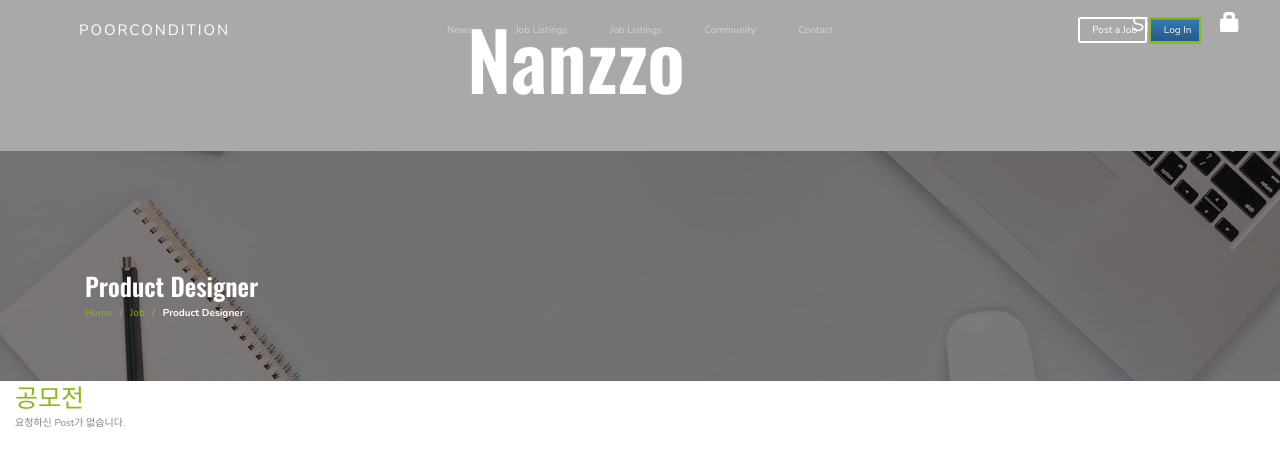
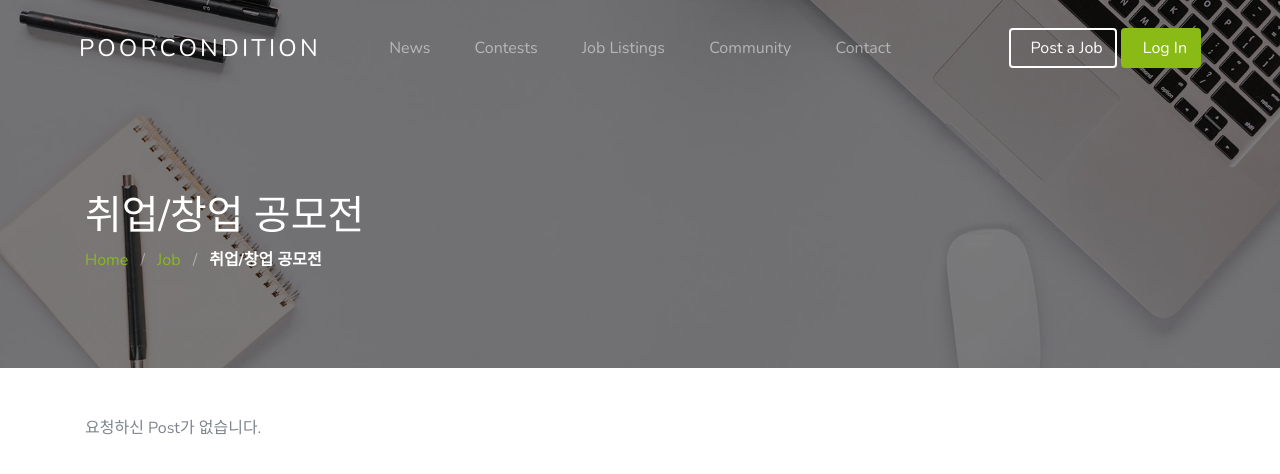
Before and after one commit to Poor-Condition/IT_Tech_Board_Multicampus, a Django app: page /contest/contest_job/ in a window 1280 px wide. Shown: the top 474 px of the page. Run offline with Django 3.2, Linux system fonts and the light colour scheme; data that the repository does not hold is empty; some libraries are stand-ins or nearby versions; some web fonts are replaced.

Commit message:
basic bootstrap template

```diff
--- a/django_src/blog/static/css/blog.css
+++ /dev/null
@@ -1,56 +0,0 @@
-.page_header{
-    background-color: darkgray;
-    margin-top: 0px;
-    padding: 10px 20px 40px 20px;
-}
-
-.page_header h1, .page_header h1 a, .page_header h1 a:visited, .page_header h1 a:active{
-    color: #ffffff;
-    font-size: 60pt;
-    text-decoration: unset;
-    font-weight: bold;
-    font: bold;
-    text-align: center;
-}
-
-h1, h2, h3, h4{
-    font-family: "Oswald";
-    font-weight: bold;
-}
-
-.content{
-    margin-left: 15px;
-}
-
-.post{
-    margin-bottom: 40px;
-}
-
-.date{
-    color: #828282;
-    font-size: 15px;
-}
-
-.post-form textarea, .post-form input{
-    width:100%;
-}
-
-.top-menu, .top-menu:hover, .top-menu:visited{
-    color: white;
-    font-size: 15pt;
-    margin-right: 20px;
-    float: right;
-}
-
-.save{
-    float: right;
-}
-
-input.btn{
-    float: right;
-    margin-right: 60px;
-}
-
-.comment{
-    margin: 20px 0px 20px 20px;
-}
--- a/django_src/blog/static/css/style.css
+++ b/django_src/blog/static/css/style.css
@@ -1,4 +1,68 @@
 @import url("https://fonts.googleapis.com/css?family=Nunito:200,300,400,700");
+
+@font-face{
+  font-family: 'icomoon';
+  src: local('icomoon'),
+       url('../static/fonts/icomoon/fonts/icomoon.ttf') format("truetype");
+}
+
+.page_header{
+    background-color: darkgray;
+    margin-top: 0px;
+    padding: 10px 20px 40px 20px;
+}
+
+.page_header h1, .page_header h1 a, .page_header h1 a:visited, .page_header h1 a:active{
+    color: #ffffff;
+    font-size: 60pt;
+    text-decoration: unset;
+    font-weight: bold;
+    font: bold;
+    text-align: center;
+}
+
+.content{
+    margin-left: 15px;
+}
+
+.post{
+    margin-bottom: 40px;
+}
+
+.date{
+    color: #828282;
+    font-size: 15px;
+}
+
+.post-form textarea, .post-form input{
+    width:100%;
+}
+
+.top-menu, .top-menu:hover, .top-menu:visited{
+    color: white;
+    font-size: 15pt;
+    margin-right: 20px;
+    float: right;
+}
+
+.save{
+    float: right;
+}
+
+input.btn{
+    float: right;
+    margin-right: 60px;
+}
+
+.comment{
+    margin: 20px 0px 20px 20px;
+}
+
+.news-image{
+
+}
+
+/* 여기서부터 부트스트랩 */
 .site-navbar {
   margin-bottom: 0px;
   z-index: 1999;
--- a/django_src/blog/templates/blog/base.html
+++ b/django_src/blog/templates/blog/base.html
@@ -5,14 +5,9 @@
 <head>
     <meta charset="UTF-8">
     <title>Django Blog</title>
-    <!-- Latest compiled and minified CSS -->
-    <link rel="stylesheet" href="https://stackpath.bootstrapcdn.com/bootstrap/3.4.1/css/bootstrap.min.css" integrity="sha384-HSMxcRTRxnN+Bdg0JdbxYKrThecOKuH5zCYotlSAcp1+c8xmyTe9GYg1l9a69psu" crossorigin="anonymous">
-    <!-- Optional theme -->
-    <link rel="stylesheet" href="https://stackpath.bootstrapcdn.com/bootstrap/3.4.1/css/bootstrap-theme.min.css" integrity="sha384-6pzBo3FDv/PJ8r2KRkGHifhEocL+1X2rVCTTkUfGk7/0pbek5mMa1upzvWbrUbOZ" crossorigin="anonymous">
     <!-- Google Font -->
     <link rel="stylesheet" href="https://fonts.googleapis.com/css2?family=Oswald:wght@600&display=swap" type="text/css">
     <!-- 개발자 정의 css -->
-    <link rel="stylesheet" href="{% static 'css/blog.css' %}">
     <link rel="stylesheet" href="{% static 'css/style.css' %}">
     <link rel="stylesheet" href="{% static 'css/bootstrap-select.min.css' %}">
     <link rel="stylesheet" href="{% static 'css/custom-bs.css' %}">
@@ -24,20 +19,6 @@
 
 <body>
 <div class="site-wrap">
-    <div class="page_header">
-        {% if user.is_authenticated %}
-            <p class="top-menu"><a href="{% url 'logout' %}?next={{request.path}}">
-                <span class="glyphicon glyphicon-log-out"></span></a></p>
-        {% endif %}
-
-        {% if not user.is_authenticated %}
-             <a href="{% url 'login' %}" class="top-menu">
-             <span class="glyphicon glyphicon-lock"></span></a>
-             <a href="{% url 'register' %}" class="top-menu">Sign up</a>
-         {% endif %}
-            <h1><a href="/">Nanzzo</a></h1>
-    </div>
-
     <!-- NAVBAR -->
     <header class="site-navbar mt-3">
       <div class="container-fluid">
@@ -55,7 +36,7 @@
                 </ul>
               </li>
               <li class="has-children">
-                <a href="{% url 'contest_list' %}">Job Listings</a>
+                <a href="{% url 'contest_list' %}">Contests</a>
                 <ul class="dropdown">
                   <li><a href="{% url 'contest_game_list' %}">게임 공모전</a></li>
                   <li><a href="{% url 'contest_science_list' %}">과학 공모전</a></li>
@@ -78,12 +59,18 @@
                 </ul>
               </li>
               <li><a href="contact.html">Contact</a></li>
-              <li class="d-lg-none"><a href="post-job.html"><span class="mr-2">+</span> Post a Job</a></li>
-              <li class="d-lg-none"><a href="login.html">Log In</a></li>
+              {% if user.is_authenticated %}
+                <li class="d-lg-none"><a href="{% url 'logout' %}?next={{request.path}}" class="btn btn-outline-white border-width-2 d-none d-lg-inline-block"><span class="mr-2 icon-add"></span>Sign Out</a></li>
+              {% endif %}
+
+              {% if not user.is_authenticated %}
+                <li class="d-lg-none"><a href="{% url 'register' %}" class="btn btn-outline-white border-width-2 d-none d-lg-inline-block"><span class="mr-2 icon-add"></span>Sign Up</a></li>
+                <li class="d-lg-none"><a href="{% url 'login' %}" class="btn btn-primary border-width-2 d-none d-lg-inline-block"><span class="mr-2 icon-lock_outline"></span>Log In</a></li>
+              {% endif %}
             </ul>
           </nav>
 
-          <div class="right-cta-menu text-right d-flex aligin-items-center col-6">
+          <div class="right-cta-menu text-right d-flex align-items-center col-6">
             <div class="ml-auto">
               <a href="post-job.html" class="btn btn-outline-white border-width-2 d-none d-lg-inline-block"><span class="mr-2 icon-add"></span>Post a Job</a>
               <a href="login.html" class="btn btn-primary border-width-2 d-none d-lg-inline-block"><span class="mr-2 icon-lock_outline"></span>Log In</a>
@@ -101,20 +88,20 @@
       <div class="container">
         <div class="row">
           <div class="col-md-7">
-            <h1 class="text-white font-weight-bold">Product Designer</h1>
+            <h1 class="text-white">{{page_name}}</h1>
             <div class="custom-breadcrumbs">
-              <a href="#">Home</a> <span class="mx-2 slash">/</span>
+              <a href="{% url 'main_view' %}">Home</a> <span class="mx-2 slash">/</span>
               <a href="#">Job</a> <span class="mx-2 slash">/</span>
-              <span class="text-white"><strong>Product Designer</strong></span>
+              <span class="text-white"><strong>{{page_name}}</strong></span>
             </div>
           </div>
         </div>
       </div>
     </section>
 
-    <div class="content_container">
-        <div calss="row">
-            <div class="col-md-8">
+    <div class="container mt-5">
+        <div class="row">
+            <div class="col-lg-12 img-fluid">
                 {% block content %}
                 {% endblock %}
             </div>
@@ -128,4 +115,11 @@
 </div>
 
 </body>
-</html>
+</html>{% if user.is_authenticated %}
+                <li class="d-lg-none"><a href="{% url 'logout' %}?next={{request.path}}" class="btn btn-outline-white border-width-2 d-none d-lg-inline-block"><span class="mr-2 icon-add"></span>Sign Out</a></li>
+              {% endif %}
+
+              {% if not user.is_authenticated %}
+                <li class="d-lg-none"><a href="{% url 'register' %}" class="btn btn-outline-white border-width-2 d-none d-lg-inline-block"><span class="mr-2 icon-add"></span>Sign Up</a></li>
+                <li class="d-lg-none"><a href="{% url 'login' %}" class="btn btn-primary border-width-2 d-none d-lg-inline-block"><span class="mr-2 icon-lock_outline"></span>Log In</a></li>
+              {% endif %}
--- a/django_src/blog/templates/blog/contest/contest_detail_list.html
+++ b/django_src/blog/templates/blog/contest/contest_detail_list.html
@@ -1,20 +1,44 @@
 {% extends "blog/base.html" %}
 
+<section class="site-section">
+      <div class="container">
         {% block content %}
 
-    <div>
-        <h1><a href= "/"> 공모전 </a></h1>
+            {% for contest in contests %}
+                <ul class="job-listings mb-3">
+                  <li class="job-listing d-block d-sm-flex pb-3 pb-sm-0 align-items-center">
+
+                    <div class="job-listing-logo">
+                      <img src={{ contest.contest_image }} class="img-fluid">
                    </div>
 
-    {% for contest in contests %}
-        <div class="contest">
-            <div class="date">
-                <h6><p>접수기간: {{contest.contest_period}}</p></h6>
+                    <div class="job-listing-about d-sm-flex custom-width w-100 justify-content-between mx-4">
+                      <div class="job-listing-position custom-width w-50 mb-3 mb-sm-0">
+                          <h2><a href="{{contest.contest_homepage}}">{{contest.contest_title}}</a></h2>
                       </div>
-            <h4><a href={{ contest.contest_homepage }}> {{contest.contest_title}} </a></h4>
 
+                      <div class="job-listing-location mb-3 mb-sm-0 custom-width w-25">
+                        {{contest.contest_period}}
                       </div>
+                      {% if "정규직" in job.type %}
+                      <div class="job-listing-meta">
+                        <span class="badge badge-success">정규직</span>
+                      </div>
+                      {% elif "프리랜서" in job.type %}
+                      <div class="job-listing-info">
+                        <span class="badge badge-info">프리랜서/계약직</span>
+                      </div>
+                      {% else %}
+                      <div class="job-listing-info">
+                        <span class="badge badge-danger">교육생/인턴</span>
+                      </div>
+                      {% endif %}
+                    </div>
+                  </li>
+                </ul>
                 {% empty %}
                 <div> 요청하신 Post가 없습니다. </div>
             {% endfor %}
         {% endblock %}
+      </div>
+</section>
--- a/django_src/blog/views.py
+++ b/django_src/blog/views.py
@@ -26,7 +26,7 @@ def set_view(request, model_name, field_name, path):
     except EmptyPage:
         posts = paginator.page(paginator.num_pages)
 
-    return render(request, "blog/{path}/{path}_detail_list.html".format(path=path), {"posts": posts})
+    return render(request, "blog/{path}/{path}_detail_list.html".format(path=path), {"posts": posts, "page_name":field_name + " 뉴스"})
 
 # 뉴스
 def article_list(request):
@@ -48,18 +48,18 @@ def job_list(request):
 
 def job_python_list(request):
     jobs_python = Jobs_Python.objects.all()
-    return render(request, "blog/job/job_detail_list.html", {"jobs": jobs_python})
+    return render(request, "blog/job/job_detail_list.html", {"jobs": jobs_python, "page_name":"파이썬 채용공고"})
 
 
 def job_cloud_list(request):
     jobs_cloud = Jobs_Cloud.objects.all()
 
-    return render(request, "blog/job/job_detail_list.html", {"jobs": jobs_cloud})
+    return render(request, "blog/job/job_detail_list.html", {"jobs": jobs_cloud, "page_name":"클라우드 채용공고"})
 
 def job_db_list(request):
     jobs_db = Jobs_DB.objects.all()
 
-    return render(request, "blog/job/job_detail_list.html", {"jobs": jobs_db})
+    return render(request, "blog/job/job_detail_list.html", {"jobs": jobs_db, "page_name":"DB 채용공고"})
 
 
 # 공모전
@@ -69,17 +69,17 @@ def contest_list(request):
 def contest_game_list(request):
     contest_game = Contest_game.objects.all()
 
-    return render(request, "blog/contest/contest_detail_list.html", {"contests": contest_game})
+    return render(request, "blog/contest/contest_detail_list.html", {"contests": contest_game, "page_name":"게임 공모전"})
 
 def contest_science_list(request):
     contest_science = Contest_science.objects.all()
 
-    return render(request, "blog/contest/contest_detail_list.html", {"contests": contest_science})
+    return render(request, "blog/contest/contest_detail_list.html", {"contests": contest_science, "page_name":"과학 공모전"})
 
 def contest_job_list(request):
     contest_job = Contest_job.objects.all()
 
-    return render(request, "blog/contest/contest_detail_list.html", {"contests": contest_job})
+    return render(request, "blog/contest/contest_detail_list.html", {"contests": contest_job, "page_name":"취업/창업 공모전"})
 
 def register(request):
     if request.method == 'POST':
```
Also changed, not shown: django_src/blog/templates/blog/article/article_detail_list.html (+18 -18 lines), django_src/blog/templates/blog/main_view.html (+9 -5 lines), django_src/mydjango/settings.py (+2 -6 lines), django_src/blog/migrations/0001_initial.py, django_src/blog/migrations/0002_auto_20200812_1620.py (deleted), django_src/blog/migrations/0003_auto_20200812_1728.py (deleted), django_src/blog/migrations/0004_auto_20200813_1722.py (deleted), django_src/blog/migrations/0005_auto_20200814_1106.py (deleted), django_src/blog/migrations/0006_auto_20200814_1455.py (deleted), django_src/blog/migrations/0007_auto_20200814_1637.py (deleted), django_src/blog/migrations/0008_auto_20200816_1315.py (deleted), django_src/blog/migrations/0008_user.py (deleted), django_src/blog/migrations/0009_auto_20200816_1320.py (deleted), django_src/blog/migrations/0009_auto_20200817_1357.py (deleted), 1 more files. Lines whose indentation alone changed are shown as unchanged.
